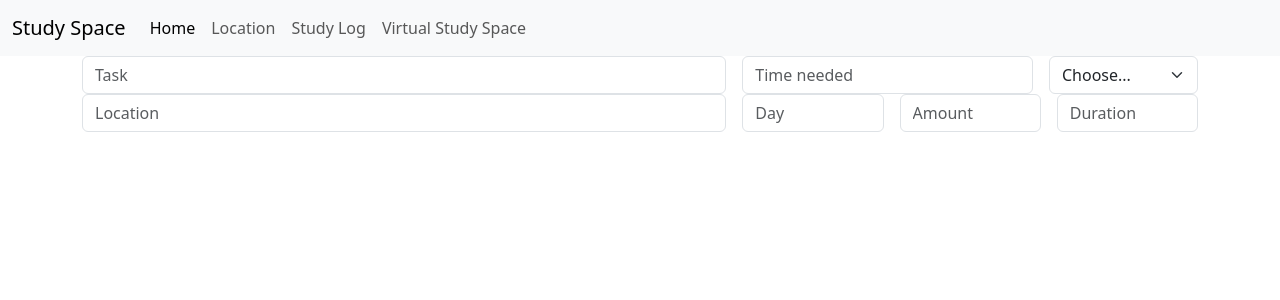
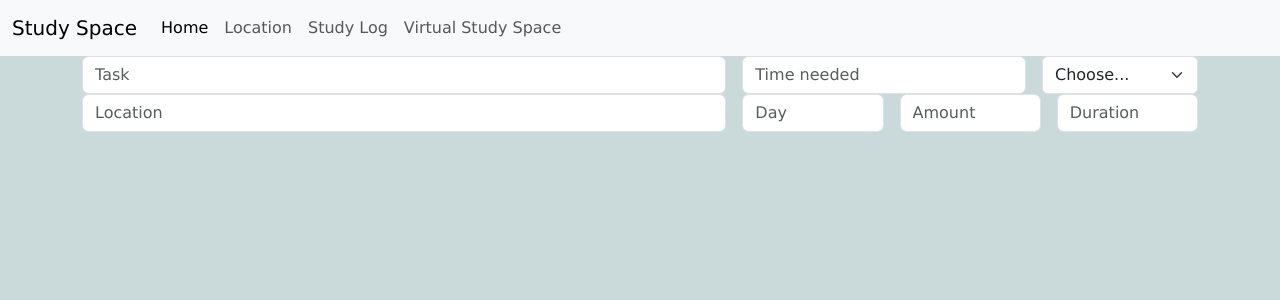
Before and after one commit to chisafukutome/study-tracking-app, a Flask app: template website/templates/study_log.html in a window 1280 px wide. Shown: the top 300 px of the page. Run offline with Flask 2, Linux system fonts and the light colour scheme; the template is opened without the code that fills it, so the values that code supplies are empty.

Commit message:
style changes pt.2

```diff
--- a/website/templates/study_log.html
+++ b/website/templates/study_log.html
@@ -1,5 +1,10 @@
 {% extends "base.html" %} {% block title %}Dashboard{% endblock %} {% block
 content %}
+<style>
+  body { background-color: #CAD9DA;
+        font-family: Verdana, Geneva, Tahoma, sans-serif;
+  }
+</style>
 <!-- TODO: ADD LOG PROGRESS FORM -->
 <div class="row g-3">
     <div class="col-sm-7">
```
